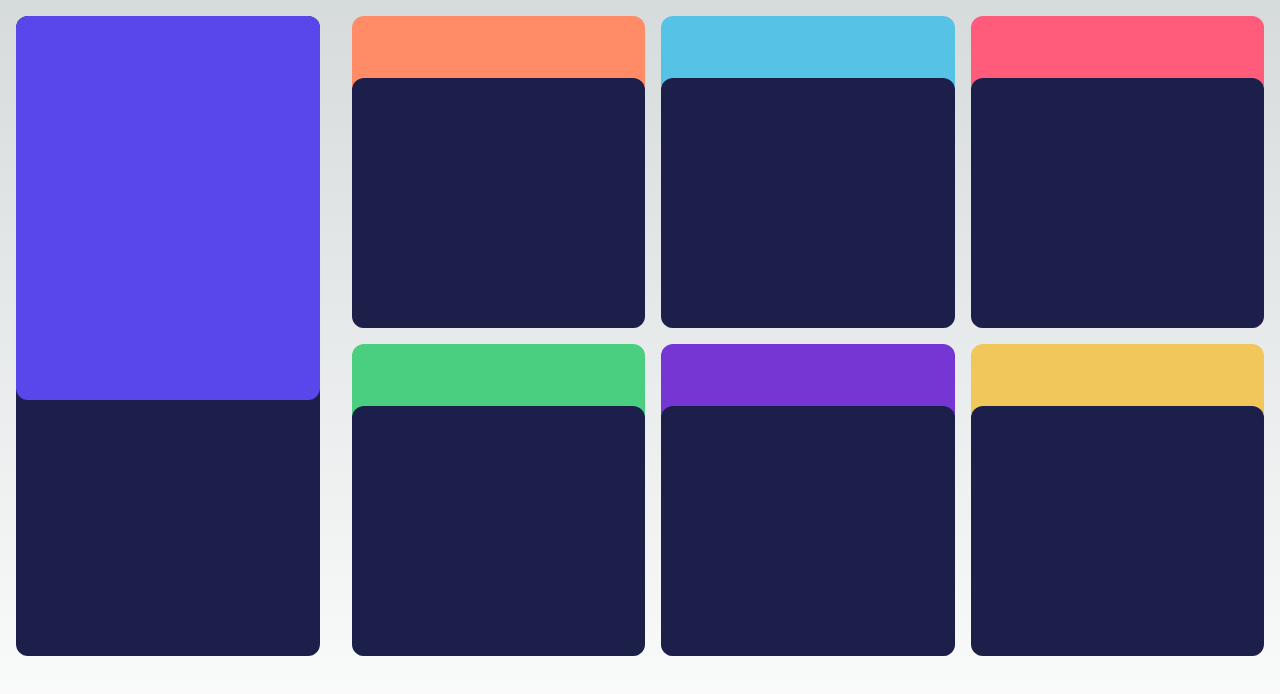
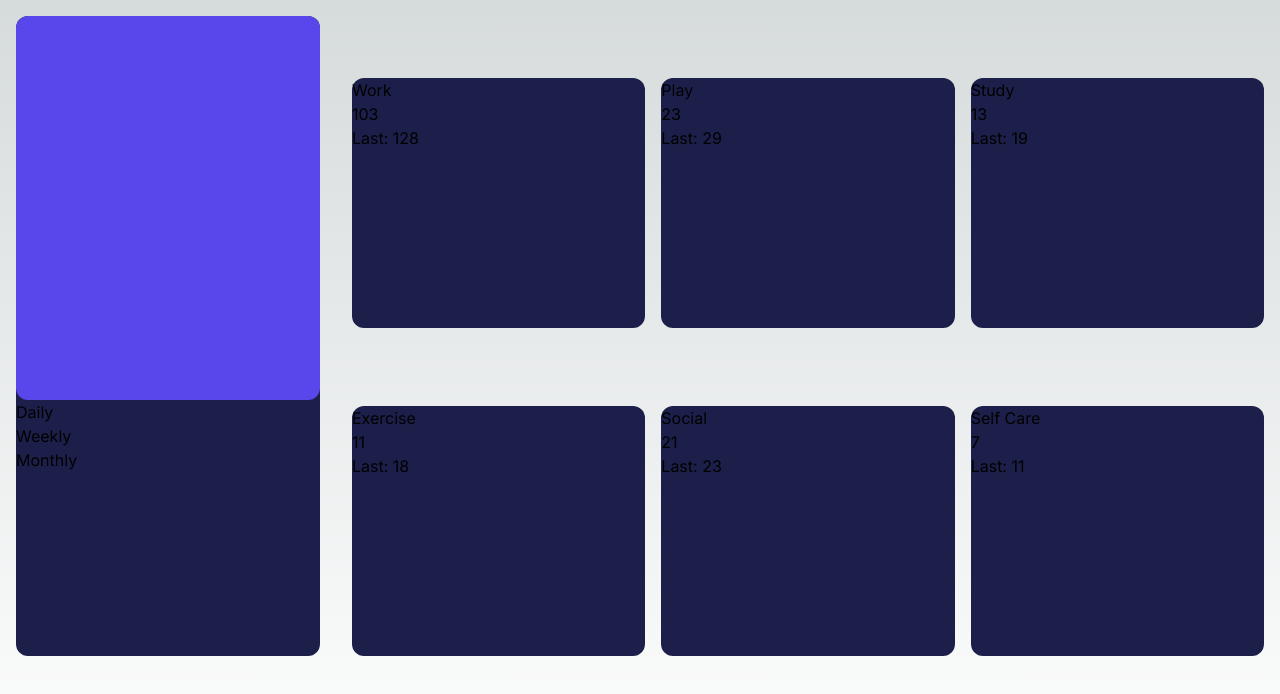
Before and after one commit to DavidVerghese/time-tracking-dashboard, a Next.js app: page / in a window 1280 px wide. Shown: the top 694 px of the page. Built offline with nearby package versions, Linux system fonts and the light colour scheme.

Commit message:
add in real data

```diff
--- /dev/null
+++ b/app/Category/Category.jsx
@@ -0,0 +1,21 @@
+export default function Category({ category, timeframe, key }) {
+
+    const colorMap = {
+		"Work": "light-red-work",
+		"Play": "soft-blue-play",
+		"Study": "light-red-study",
+		"Exercise": "lime-green-exercise ",
+		"Social": "violet-social",
+		"Self Care": "soft-orange-self-care",
+	}
+
+    return (
+        <div key={key} className={`bg-${colorMap[category.title]} rounded-xl flex flex-col justify-end max-sm:h-48`}>
+			<div className="bg-dark-blue h-4/5 rounded-xl">
+                <p>{category.title}</p>
+                <p>{category.timeframes[timeframe].current}</p>
+                <p>Last: {category.timeframes[timeframe].previous}</p>
+			</div>
+		</div>
+    )
+}
--- a/app/Grid/Grid.jsx
+++ b/app/Grid/Grid.jsx
@@ -1,30 +1,13 @@
-export default function Grid() {
+import Category from "../Category/Category";
+
+export default function Grid({ tasksData }) {
+	const timeframe = "monthly"
 	return (
 		<div className="sm:grid grid-cols-2 lg:grid-cols-3 gap-4 sm:w-3/4 sm:h-4/5 m-4">
-			<div className="bg-light-red-work rounded-xl flex flex-col justify-end max-sm:h-48">
-				<div className="bg-dark-blue h-4/5 rounded-xl">
-				</div>
-			</div>
-			<div className="bg-soft-blue-play rounded-xl flex flex-col justify-end max-sm:h-48">
-				<div className="bg-dark-blue h-4/5 rounded-xl">
-				</div>
-			</div>
-			<div className="bg-light-red-study rounded-xl flex flex-col justify-end max-sm:h-48">
-				<div className="bg-dark-blue h-4/5 rounded-xl">
-				</div>
-			</div>
-			<div className="bg-lime-green-exercise rounded-xl flex flex-col justify-end max-sm:h-48">
-				<div className="bg-dark-blue h-4/5 rounded-xl">
-				</div>
-			</div>
-			<div className="bg-violet-social rounded-xl flex flex-col justify-end max-sm:h-48">
-				<div className="bg-dark-blue h-4/5 rounded-xl">
-				</div>
-			</div>
-			<div className="bg-soft-orange-self-care rounded-xl flex flex-col justify-end max-sm:h-48">
-				<div className="bg-dark-blue h-4/5 rounded-xl">
-				</div>
-			</div>
+			{tasksData.map((category, key) => (
+				<Category category={category} timeframe={timeframe} key={key} />
+				))
+			}
 		</div>
 	)
 }
--- a/app/Sidebar/Sidebar.jsx
+++ b/app/Sidebar/Sidebar.jsx
@@ -3,6 +3,11 @@
 		<div className="bg-dark-blue sm:w-1/4 h-48 sm:h-4/5 m-4 rounded-xl">
 			<div className="bg-blue h-3/5 rounded-xl">
 			</div>
+			<div className="flex-col">
+				<p>Daily</p>
+				<p>Weekly</p>
+				<p>Monthly</p>
+			</div>
 		</div>
 	)
 }
--- /dev/null
+++ b/app/data.json
@@ -0,0 +1,104 @@
+[
+  {
+	"title": "Work",
+    "timeframes": {
+		"daily": {
+			"current": 5,
+			"previous": 7
+		},
+		"weekly": {
+			"current": 32,
+			"previous": 36
+		},
+		"monthly": {
+			"current": 103,
+			"previous": 128
+		}
+    }
+  	},
+  {
+    "title": "Play",
+    "timeframes": {
+		"daily": {
+			"current": 1,
+			"previous": 2
+		},
+		"weekly": {
+			"current": 10,
+			"previous": 8
+		},
+		"monthly": {
+			"current": 23,
+			"previous": 29
+		}
+    }
+	},
+	{
+		"title": "Study",
+		"timeframes": {
+		"daily": {
+			"current": 0,
+			"previous": 1
+		},
+		"weekly": {
+			"current": 4,
+			"previous": 7
+		},
+		"monthly": {
+			"current": 13,
+			"previous": 19
+		}
+		}
+	},
+	{
+		"title": "Exercise",
+		"timeframes": {
+		"daily": {
+			"current": 1,
+			"previous": 1
+		},
+		"weekly": {
+			"current": 4,
+			"previous": 5
+		},
+		"monthly": {
+			"current": 11,
+			"previous": 18
+		}
+		}
+	},
+	{
+		"title": "Social",
+		"timeframes": {
+		"daily": {
+			"current": 1,
+			"previous": 3
+		},
+		"weekly": {
+			"current": 5,
+			"previous": 10
+		},
+		"monthly": {
+			"current": 21,
+			"previous": 23
+		}
+		}
+	},
+	{
+		"title": "Self Care",
+		"timeframes": {
+		"daily": {
+			"current": 0,
+			"previous": 1
+		},
+		"weekly": {
+			"current": 2,
+			"previous": 2
+		},
+		"monthly": {
+			"current": 7,
+			"previous": 11
+		}
+		}
+	}
+]
--- a/app/page.js
+++ b/app/page.js
@@ -1,13 +1,14 @@
 import Image from 'next/image'
 import Grid from './Grid/Grid'
 import Sidebar from './Sidebar/Sidebar'
+import tasksData from './data.json';
 
 export default function Home() {
+	console.log('here',tasksData);
 	return (
 		<main className="sm:flex sm:flex-row h-screen">
 		<Sidebar/>
-		<Grid/>
-
+		<Grid tasksData={tasksData} />
 		</main>
 	)
 }
```
